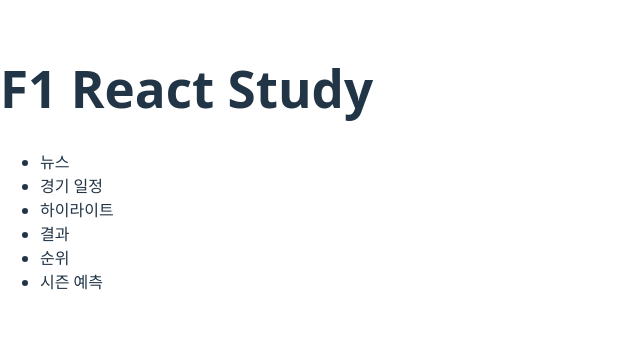
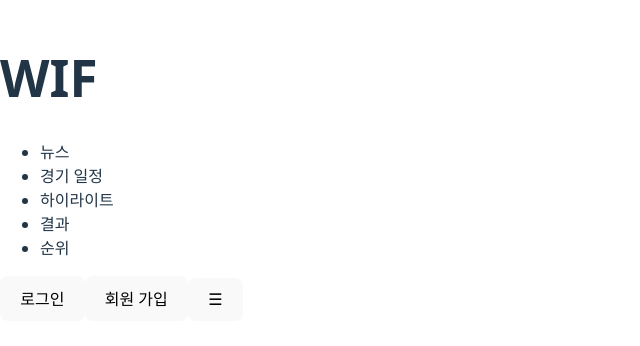
Before and after one commit to JANG-3584765/WhatisF1-WIF-, a React (Vite) app: page / in a window 1280 px wide. Shown: the part 232-578 px from the top of the page, without its empty margins (0-640 px from the left). Built offline with nearby package versions, Linux system fonts and the light colour scheme.

Commit message:
login fundamental components: login open function

```diff
--- a/src/App.jsx
+++ b/src/App.jsx
@@ -1,9 +1,21 @@
-import Header from './components/Header';
+import { useState } from 'react';
+import Header from './components/Header/Header';
+import LoginModal from './components/Header/Login/LoginModal';
 
 function App() {
+  const [isLoginOpen, setIsLoginOpen] = useState(false);
+
+  /* 로그인 열기 함수 */
+  const openLogin = () => {
+    setIsLoginOpen(true);
+  };
+
+  /* - Header 컴포넌트에 로그인 열기 함수를 props로 전달
+     - true일 때만 로그인 모달이 보이도록 조건부 렌더링 */
   return (
     <div>
-      <Header />
+      <Header openLogin={openLogin} />
+      {isLoginOpen && <LoginModal />}
     </div>
   )
 }
--- a/src/components/Header.jsx
+++ /dev/null
@@ -1,24 +0,0 @@
-import "./Header.css";
-
-function Header() {
-  return (
-    <header>
-      <div className="header-container">
-        <h1 className="logo">F1 React Study</h1>
-
-        <nav className="nav">
-          <ul>
-            <li>뉴스</li>
-            <li>경기 일정</li>
-            <li>하이라이트</li>
-            <li>결과</li>
-            <li>순위</li>
-            <li>시즌 예측</li>
-          </ul>
-        </nav>
-      </div>
-    </header>
-  );
-}
-
-export default Header;
--- /dev/null
+++ b/src/components/Header/Header.jsx
@@ -0,0 +1,47 @@
+import "./Header.css";
+
+function Header({ openLogin }) {
+  return (
+    <header className="header">
+      <div className="header-inner">
+
+        {/* 로고 */}
+        <div className="logo">
+          <h1>WIF</h1>
+        </div>
+
+        {/* 네비게이션 */}
+        <nav className="nav">
+          <ul>
+            <li>뉴스</li>
+            <li>경기 일정</li>
+            <li>하이라이트</li>
+            <li>결과</li>
+            <li>순위</li>
+          </ul>
+        </nav>
+
+        {/* 로그인 / 회원가입 / 햄버거 메뉴 */}
+        <div className="auth-area">
+
+          <button onClick={openLogin} className="login-btn">
+            로그인
+          </button>
+
+          <button className="signup-btn">
+            회원 가입
+          </button>
+
+          {/* 햄버거 메뉴 */}
+          <button className="hamburger">
+            ☰
+          </button>
+
+        </div>
+
+      </div>
+    </header>
+  );
+}
+
+export default Header;
--- /dev/null
+++ b/src/components/Header/Login/LoginModal.jsx
@@ -0,0 +1,23 @@
+function LoginModal() {
+  return (
+    <div className="login-modal">
+      <div className="modal-content">
+
+        <h2>Login</h2>
+
+        <input type="email" placeholder="Email" />
+        <input type="password" placeholder="Password" />
+
+        <button>Login</button>
+
+        <hr />
+
+        <button>Login with Google</button>
+        <button>Login with Kakao</button>
+
+      </div>
+    </div>
+  );
+}
+
+export default LoginModal;
```
Also changed, not shown: src/components/Header/Header.css (added), 1 other file (tests, documents, lock files or other folders).
